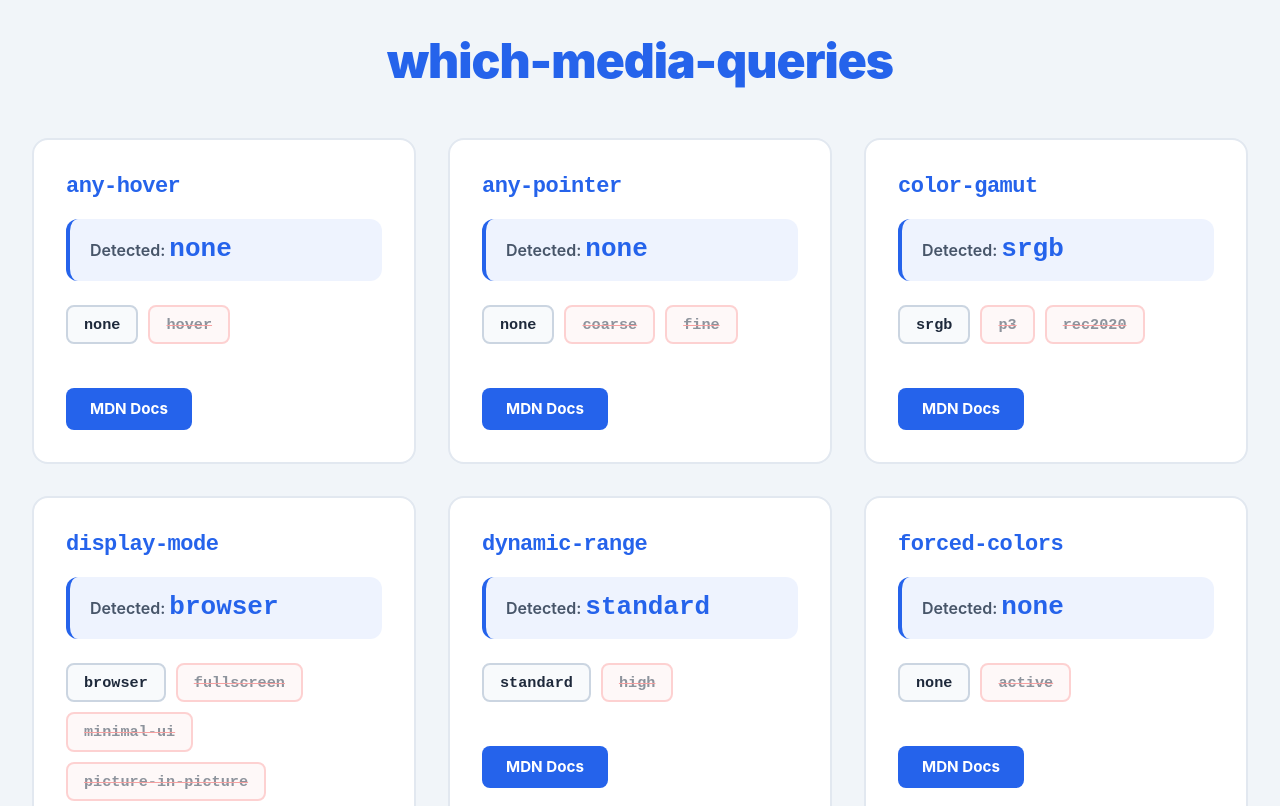
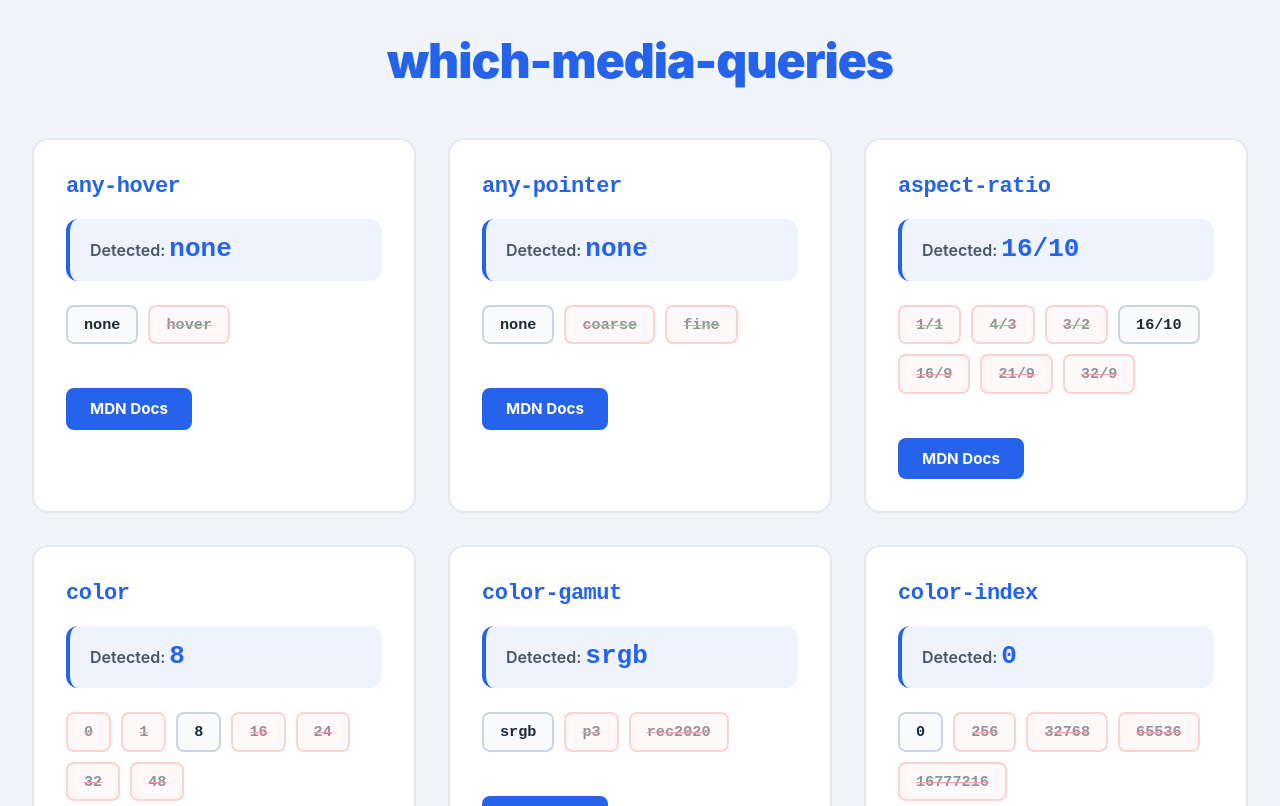
Before and after one commit to jackdomleo7/which-media-queries, a Vue app: page / in a window 1280 px wide. Shown: the top 806 px of the page. Built offline with nearby package versions, Linux system fonts and the light colour scheme.

Commit message:
feat: Add aspect-ratio, color, color-index, and resolution (with ranges)

```diff
--- a/src/data/list.ts
+++ b/src/data/list.ts
@@ -4,7 +4,10 @@ export const items: MediaQueryItemModel[] = [
   // Media queries that take specific keyword values only
   { query: 'any-pointer', values: ['none', 'coarse', 'fine'], docs: 'https://developer.mozilla.org/en-US/docs/Web/CSS/@media/any-pointer' },
   { query: 'any-hover', values: ['none', 'hover'], docs: 'https://developer.mozilla.org/en-US/docs/Web/CSS/@media/any-hover' },
+  { query: 'aspect-ratio', values: ['1/1', '4/3', '3/2', '16/10', '16/9', '21/9', '32/9'], docs: 'https://developer.mozilla.org/en-US/docs/Web/CSS/@media/aspect-ratio' },
+  { query: 'color', values: ['0', '1', '8', '16', '24', '32', '48'], docs: 'https://developer.mozilla.org/en-US/docs/Web/CSS/@media/color' },
   {  query: 'color-gamut', values: ['srgb', 'p3', 'rec2020'], docs: 'https://developer.mozilla.org/en-US/docs/Web/CSS/@media/color-gamut' },
+  { query: 'color-index', values: ['0', '256', '32768', '65536', '16777216'], docs: 'https://developer.mozilla.org/en-US/docs/Web/CSS/@media/color-index' },
   { query: 'display-mode', values: ['browser', 'fullscreen', 'minimal-ui', 'picture-in-picture', 'standalone', 'window-controls-overlay'], docs: 'https://developer.mozilla.org/en-US/docs/Web/CSS/@media/display-mode' },
   { query: 'dynamic-range', values: ['standard', 'high'], docs: 'https://developer.mozilla.org/en-US/docs/Web/CSS/@media/dynamic-range' },
   { query: 'forced-colors', values: ['none', 'active'], docs: 'https://developer.mozilla.org/en-US/docs/Web/CSS/@media/forced-colors' },
@@ -21,6 +24,7 @@ export const items: MediaQueryItemModel[] = [
   { query: 'prefers-reduced-data', values: ['no-preference', 'reduce'], docs: 'https://developer.mozilla.org/en-US/docs/Web/CSS/@media/prefers-reduced-data' },
   { query: 'prefers-reduced-motion', values: ['no-preference', 'reduce'], docs: 'https://developer.mozilla.org/en-US/docs/Web/CSS/@media/prefers-reduced-motion' },
   { query: 'prefers-reduced-transparency', values: ['no-preference', 'reduce'], docs: 'https://developer.mozilla.org/en-US/docs/Web/CSS/@media/prefers-reduced-transparency' },
+  { query: 'resolution', values: ['72dpi', '96dpi', '120dpi', '144dpi', '192dpi', '240dpi', '288dpi', '384dpi'], docs: 'https://developer.mozilla.org/en-US/docs/Web/CSS/@media/resolution' },
   { query: 'scan', values: ['progressive', 'interlace'], docs: 'https://developer.mozilla.org/en-US/docs/Web/CSS/@media/scan' },
   { query: 'scripting', values: ['none', 'initial-only', 'enabled'], docs: 'https://developer.mozilla.org/en-US/docs/Web/CSS/@media/scripting' },
   { query: 'update', values: ['none', 'slow', 'fast'], docs: 'https://developer.mozilla.org/en-US/docs/Web/CSS/@media/update' },
```
